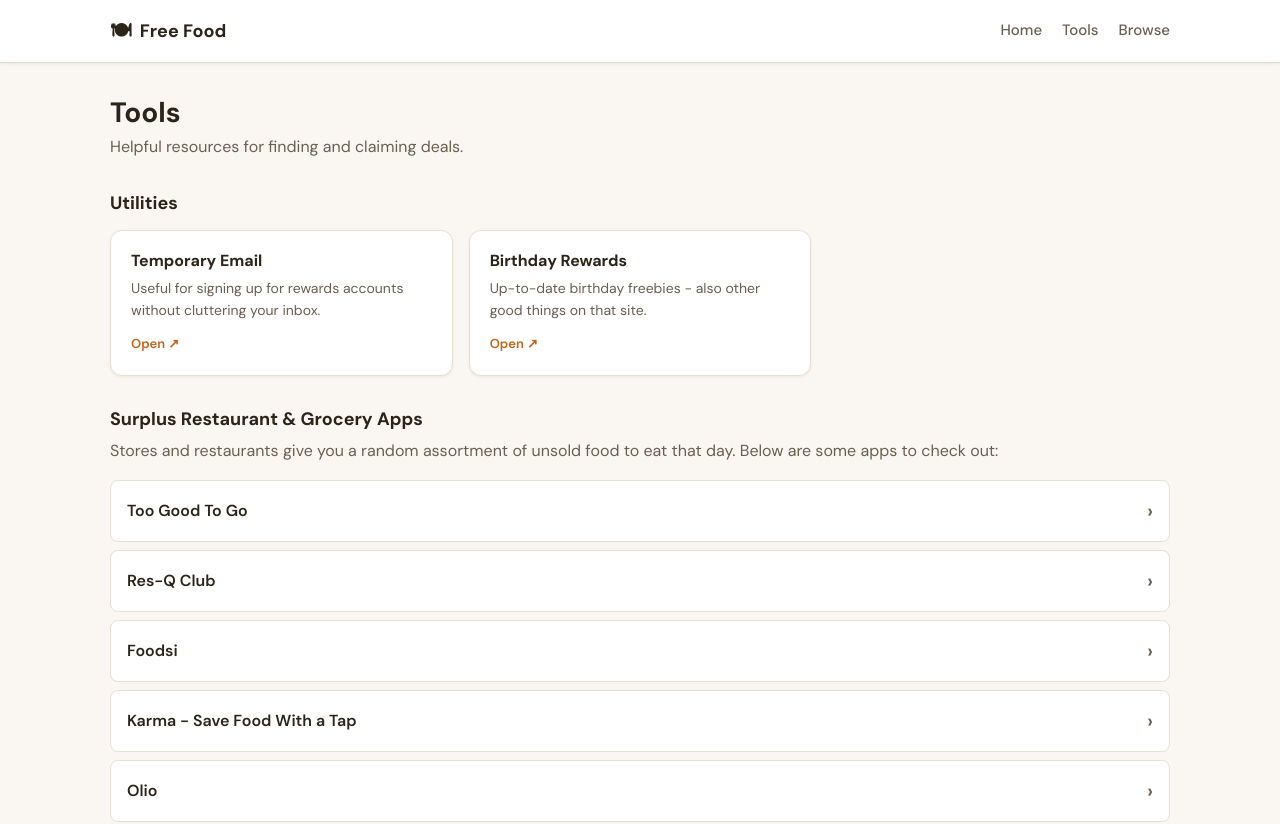
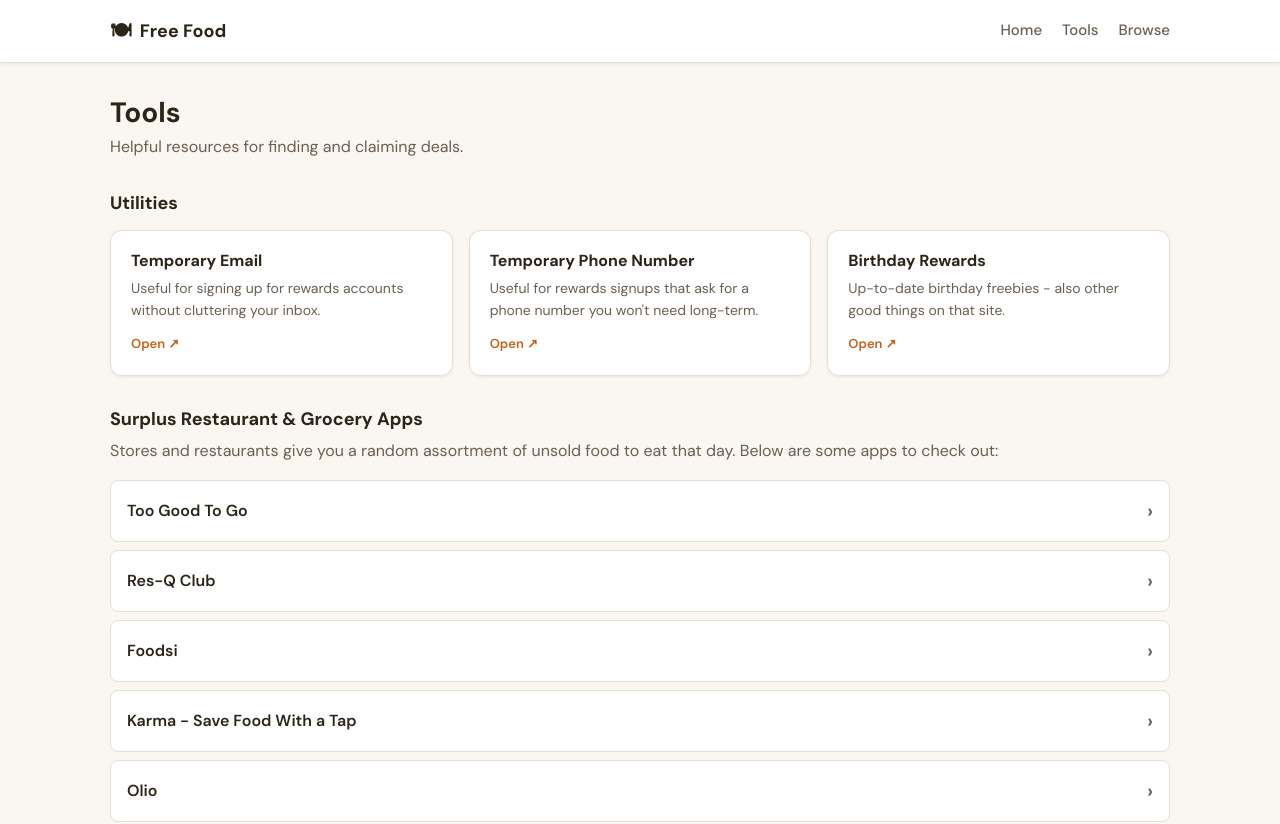
Before and after one commit to free-food/free-food.github.io, a React (Vite) app: page /tools in a window 1280 px wide. Shown: the top 824 px of the page. Built offline with nearby package versions, Linux system fonts and the light colour scheme.

Commit message:
Temp number

```diff
--- a/src/content/site.ts
+++ b/src/content/site.ts
@@ -10,6 +10,13 @@
     description:
       "Useful for signing up for rewards accounts without cluttering your inbox.",
     href: "https://temp-mail.org",
+  },
+  {
+    id: "temp-number",
+    name: "Temporary Phone Number",
+    description:
+      "Useful for rewards signups that ask for a phone number you won't need long-term.",
+    href: "https://temp-number.com/countries/united-states",
   },
   {
     id: "birthday-freebies",
```
